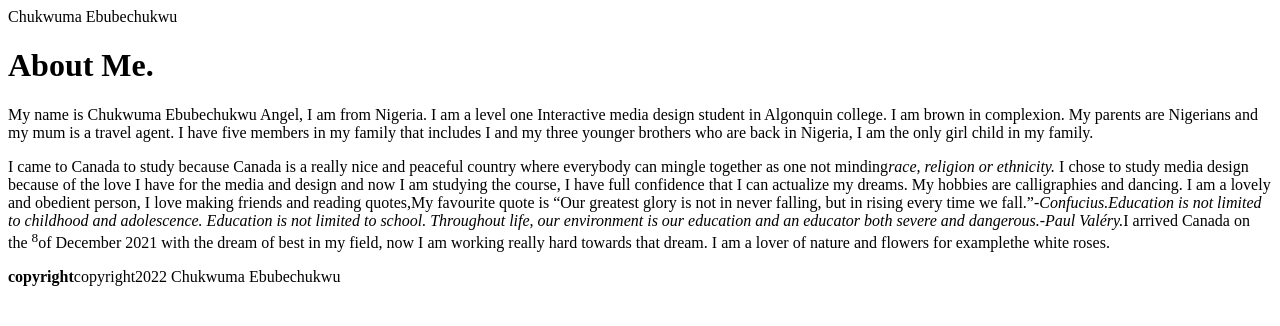
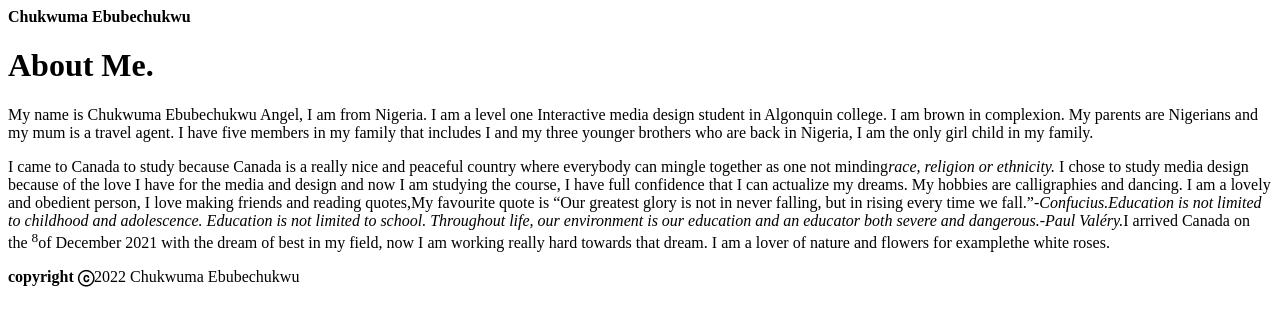
Before and after one commit to chuk0009/chuk0009.github.io, a plain HTML site: page html-assignment/index.html in a window 1280 px wide. Drawn offline with Linux system fonts and the light colour scheme.

Commit message:
HTML Assignment week3 correction

```diff
--- a/html-assignment/index.html
+++ b/html-assignment/index.html
@@ -7,12 +7,12 @@
     <title>HTML ASSIGNMENT</title>
 </head>
 <body>
-    <header>Chukwuma Ebubechukwu</header>
+    <header><strong>Chukwuma Ebubechukwu</strong></header>
     <h1>About Me.</h1>
      <p>My name is Chukwuma Ebubechukwu Angel, I am from Nigeria. I am a level one Interactive media design student in Algonquin college. I am brown in complexion. My parents are Nigerians and my mum is a travel agent. I have five members in my family that includes I and my three younger brothers who are back in Nigeria, I am the only girl child in my family. </p>
      <p> I came to Canada to study because Canada is a really nice and peaceful country where everybody can mingle together as one not minding<em>race, religion or ethnicity.</em> I chose to study media design because of the love I have for the media and design and now I am studying the course, I have full confidence that I can actualize my dreams. My hobbies are calligraphies and dancing. I am a lovely and obedient person, I love making friends and reading quotes,My favourite quote is <q>Our greatest glory is not in never falling, but in rising every time we fall.</q>-<cite>Confucius.</cite><cite>Education is not limited to childhood and adolescence. Education is not limited to school. Throughout life, our environment is our education and an educator both severe and dangerous.</cite>-<cite>Paul Valéry.</cite>I arrived Canada on the <sup>8</sup>of December 2021 with the dream of best in my field, now I am working really hard towards that dream. I am a lover of nature and flowers <abbr>for example</abbr>the white roses. </p>
 
-     <footer><strong>copyright</strong><abbr>copyright</abbr>2022 Chukwuma Ebubechukwu</footer>
+     <footer><strong>copyright ⓒ</strong>2022 Chukwuma Ebubechukwu</footer>
 
 
 
```
